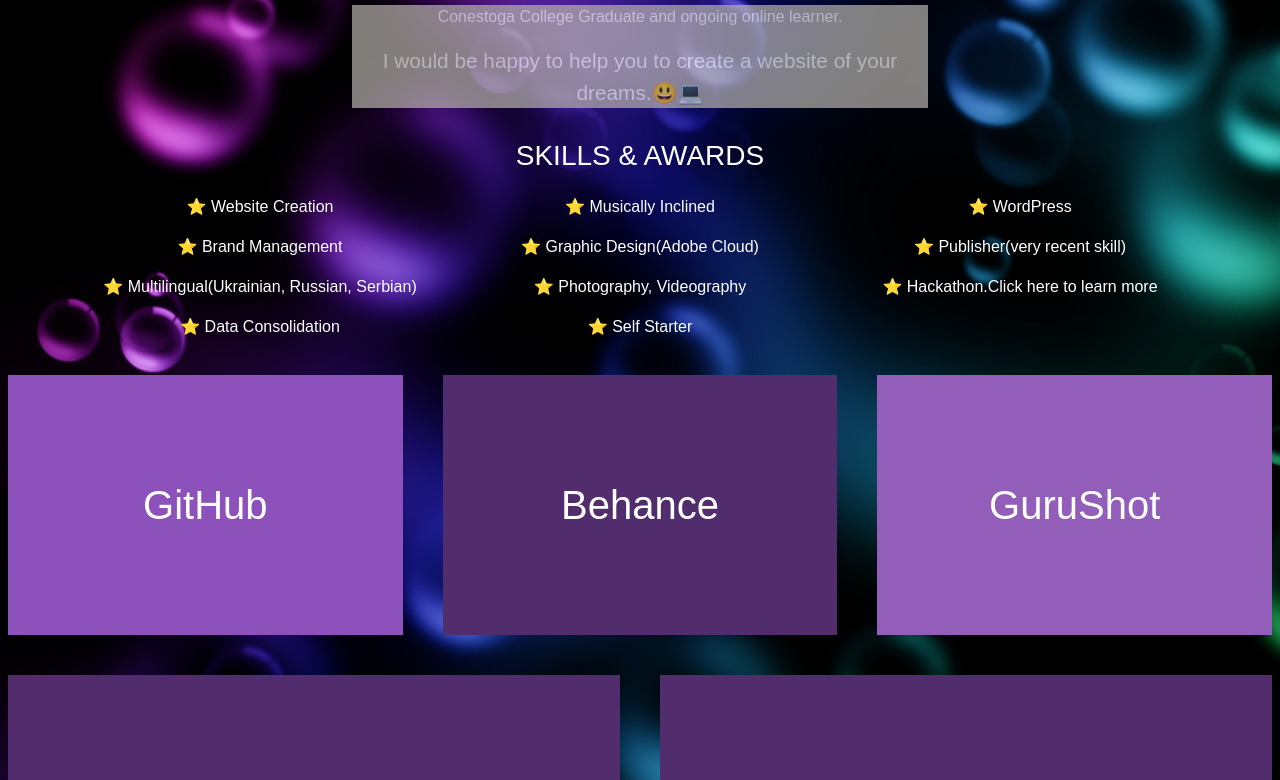
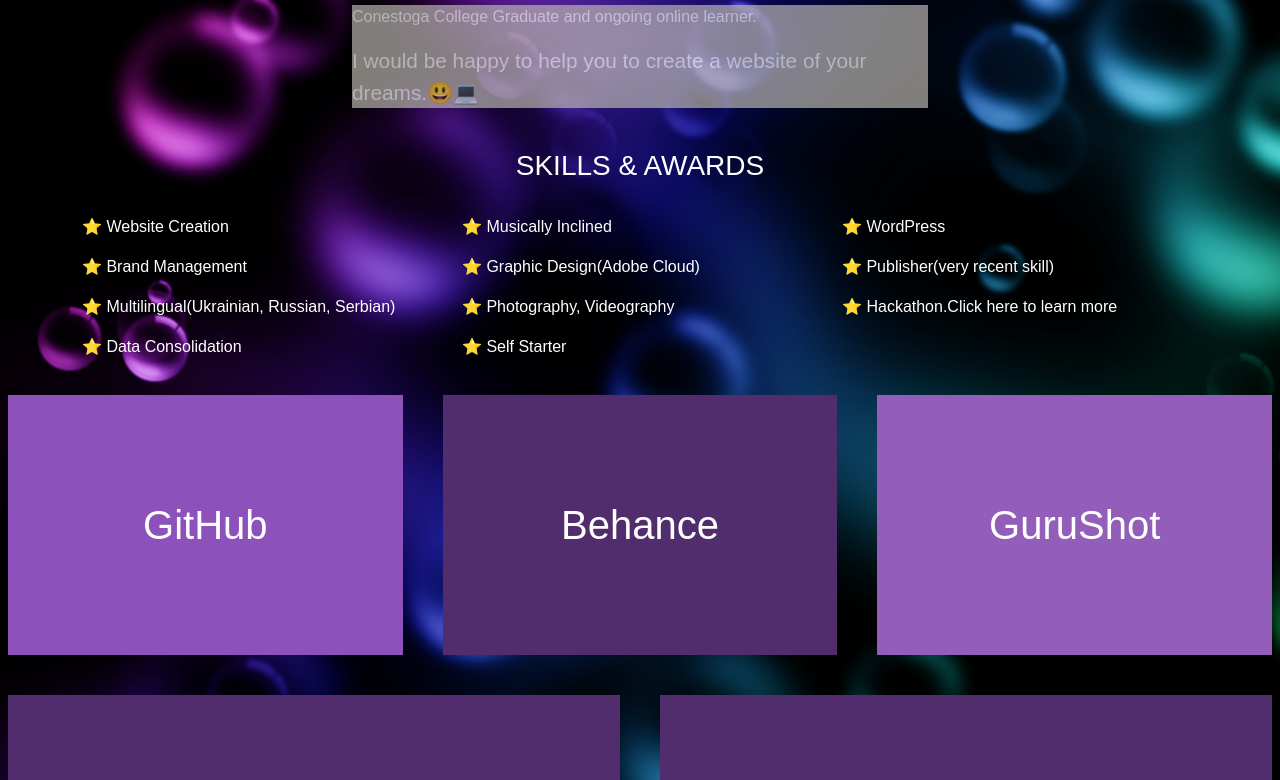
Before and after one commit to EleonoraR/creativewebdesign, a plain HTML site: page index.html in a window 1280 px wide. Shown: the part 279-1059 px from the top of the page. Drawn offline with nearby package versions, Linux system fonts and the light colour scheme; a script that the page names is missing; a web font is replaced by a local one.

Commit message:
updated css

```diff
--- a/style.css
+++ b/style.css
@@ -81,6 +81,9 @@ float: none;
 .happy{
   font-size: 1.3rem;
 }
+p{
+  text-align: left;
+}
 /*CONTAINER*/
 .container-fluid{
   padding: 0;
@@ -110,7 +113,7 @@ a{
   color:white;
 }
 .s-a{
-  padding:15px;
+  padding:25px;
 }
 ul{
   -webkit-column-count: 3;
```
